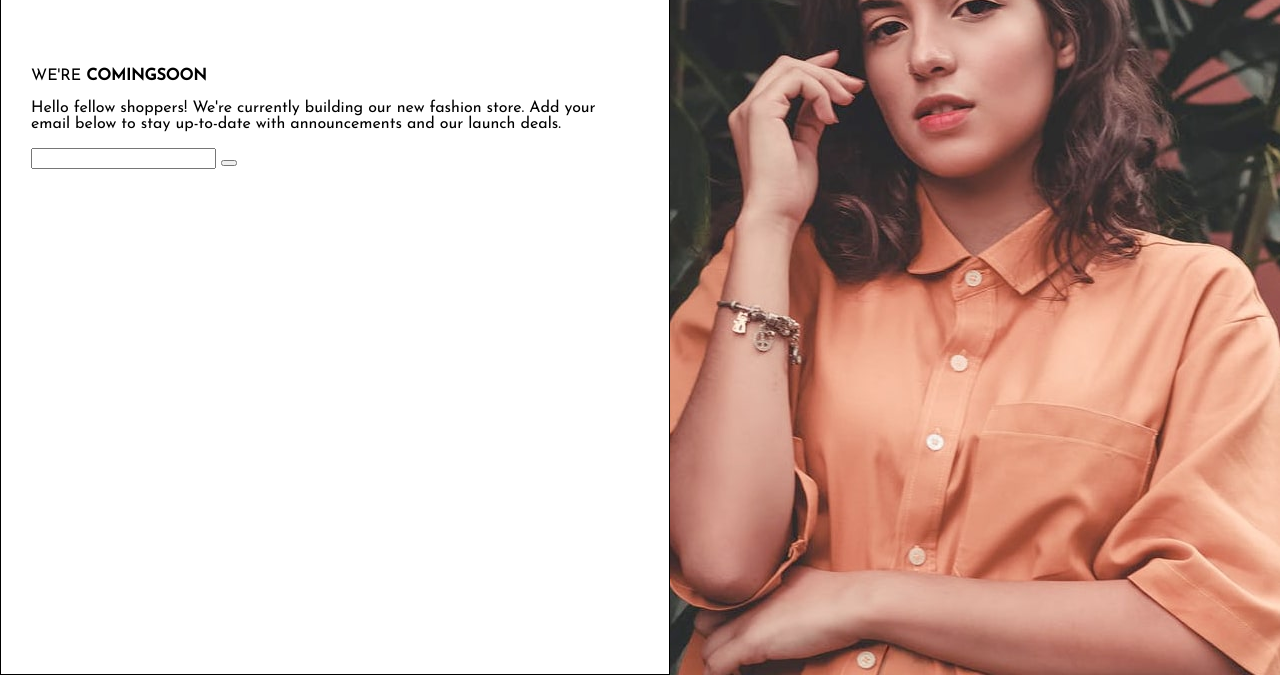
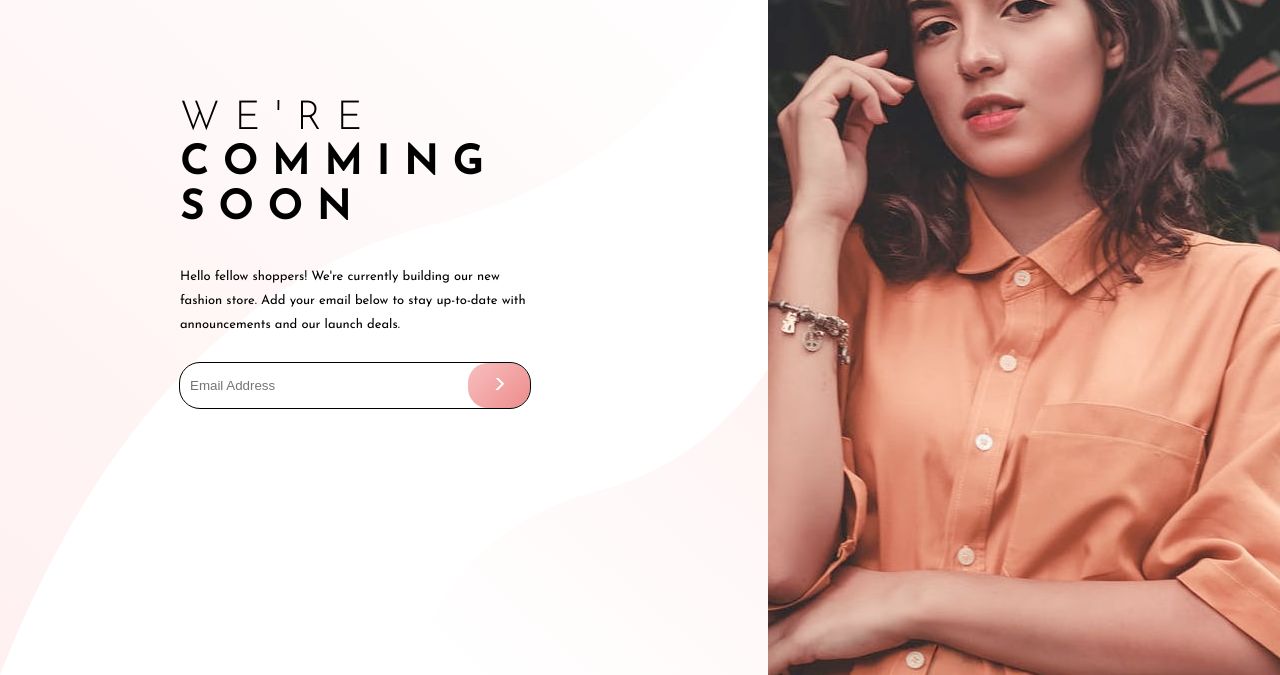
Before and after one commit to Yang-zzz/Practice_Frontend_Mentor, a plain HTML site: page base-apparel-coming-soon-master/index.html in a window 1280 px wide. Shown: the part 125-800 px from the top of the page. Drawn offline with Linux system fonts and the light colour scheme.

Commit message:
base-apparel-coming-soon-master 작업중

```diff
--- a/base-apparel-coming-soon-master/index.html
+++ b/base-apparel-coming-soon-master/index.html
@@ -21,21 +21,23 @@
         <h1 class="main-logo">
           <img src="./images/logo.svg" alt="logo" />
         </h1>
-        <div class="notic-container">
-          <p class="notic-title">
-            <span>WE'RE</span>
-            <strong>COMINGSOON</strong>
-          </p>
+        <section class="notice-container">
+          <h2 class="notice-title">
+            we're
+            <strong>comming soon</strong>
+          </h2>
           <p class="notice-desc">
             Hello fellow shoppers! We're currently building our new fashion
             store. Add your email below to stay up-to-date with announcements
             and our launch deals.
           </p>
-        </div>
-        <form class="address-submit">
-          <input type="email" />
-          <button type="submit"></button>
-        </form>
+          <form class="address-submit">
+            <input type="email" placeholder="Email Address"/>
+            <button type="submit">
+              <img src="./images/icon-arrow.svg" alt="" />
+            </button>
+          </form>
+        </section>
       </main>
       <img
         class="cover-photo"
--- a/base-apparel-coming-soon-master/style.css
+++ b/base-apparel-coming-soon-master/style.css
@@ -7,39 +7,71 @@ body {
   margin: 0;
   padding: 0;
 }
+p {
+  margin: 0;
+}
 .layout-box {
   width: 100vw;
   height: 100vh;
   display: flex;
+  background-image: url(./images/bg-pattern-desktop.svg);
 }
 .main-container {
-  border: 1px solid #000;
-  width: 50vw;
-  padding: 30px;
+  width: 60vw;
+  padding: 60px 180px;
+  box-sizing: border-box;
+}
+
+.cover-photo {
+  width: 40vw;
+  object-fit: cover;
 }
 .main-logo {
   margin-bottom: 100px;
 }
 .main-logo img {
+  object-fit: cover;
 }
 .notice-container {
+  max-width: 350px;
+  margin-bottom: 30px;
 }
 .notice-title {
+  font-size: 40px;
+  letter-spacing: 15px;
+  line-height: 2.8rem;
+  font-weight: 300;
+  text-transform: uppercase;
+}
+
+.notice-title strong {
+  font-weight: 600;
+}
+
+.notice-desc {
+  font-size: 13px;
+  line-height: 1.5rem;
+  margin-bottom: 26px;
+}
+.address-submit {
+  outline: 1px solid #000;
+  border-radius: 20px;
   display: flex;
-  flex-direction: column;
 }
-.notice-title strong {
-  display: block;
+.address-submit input {
+  border: none;
+  padding: 10px;
+  border-radius: 20px;
+  flex-grow: 1;
 }
-.notice-desc {
+.address-submit button {
+  border-radius: 20px;
+  border: none;
+  background-image: linear-gradient(135deg, hsl(0, 80%, 86%), hsl(0, 74%, 74%));
+  padding: 15px 25px;
 }
-.adreess-submit {
-}
-.adreess-submit input {
-}
-.adreess-submit button {
-}
-.cover-photo {
-  width: 50vw;
+.address-submit button img {
+  width: 12px;
+  height: 12px;
   object-fit: cover;
 }
```
Also changed, not shown: 1 other file.
